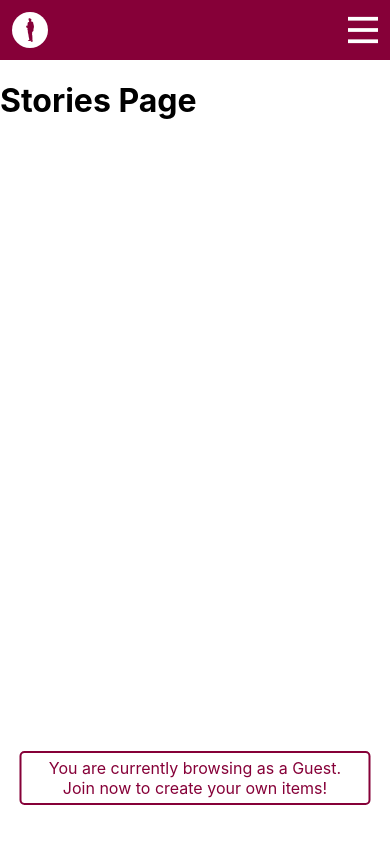
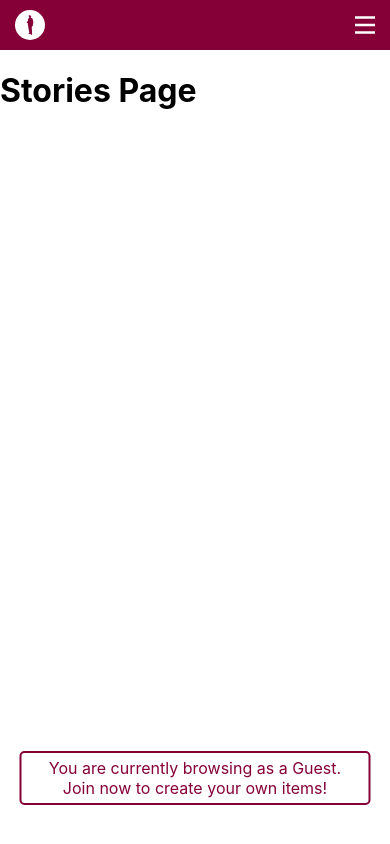
Before and after one commit to brighta19/tgf-app, a React (Create React App) app: page / in a window 390 px wide. Built offline with nearby package versions, Linux system fonts and the light colour scheme.

Commit message:
Minor adjustments (#1)
Minor adjustments for mobile

```diff
--- a/src/components/SplashScreen/style.css
+++ b/src/components/SplashScreen/style.css
@@ -2,8 +2,8 @@
     position: fixed;
     top: 0;
     left: 0;
-    width: 100vw;
-    height: 100vh;
+    width: 100%;
+    height: 100%;
     background-color: #860038;
     transition: opacity 0.3s;
 }
--- a/src/components/TopBar/style.css
+++ b/src/components/TopBar/style.css
@@ -5,23 +5,22 @@
     display: flex;
     justify-content: space-between;
     width: 100vw;
-    height: 60px;
+    height: 50px;
     background: #860038;
-    padding: 12px;
+    padding: 10px 15px;
 }
 .TopBar .Logo {
-    width: 36px;
-    height: 36px;
+    width: 30px;
+    height: 30px;
 }
 .TopBar .Menu {
-    width: 30px;
-    height: 30px;
-    margin-top: 3px;
+    width: 20px;
+    height: 20px;
+    margin-top: 5px;
     background-image: url("../../assets/menu.svg");
-    fill: white;
 }
 
 .TopBarSpace {
     width: 100vw;
-    height: 60px;
+    height: 50px;
 }
```
